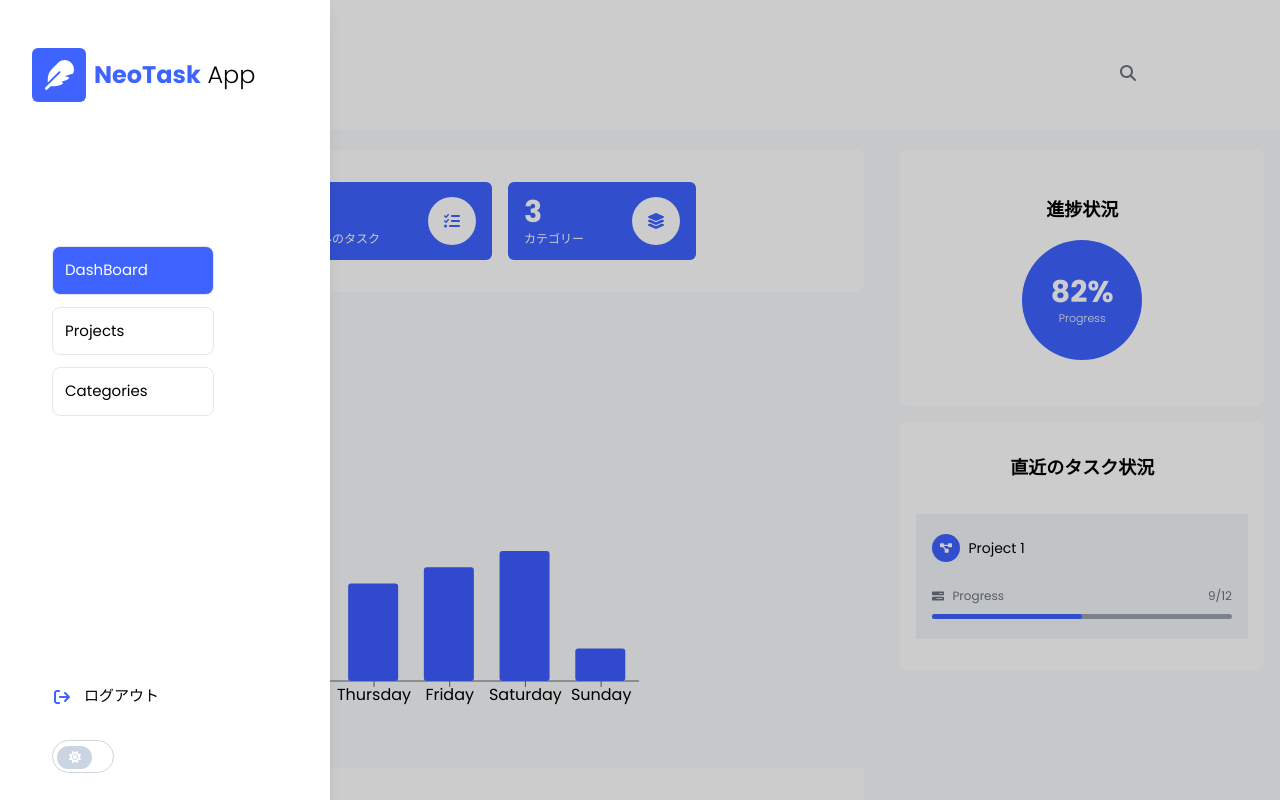
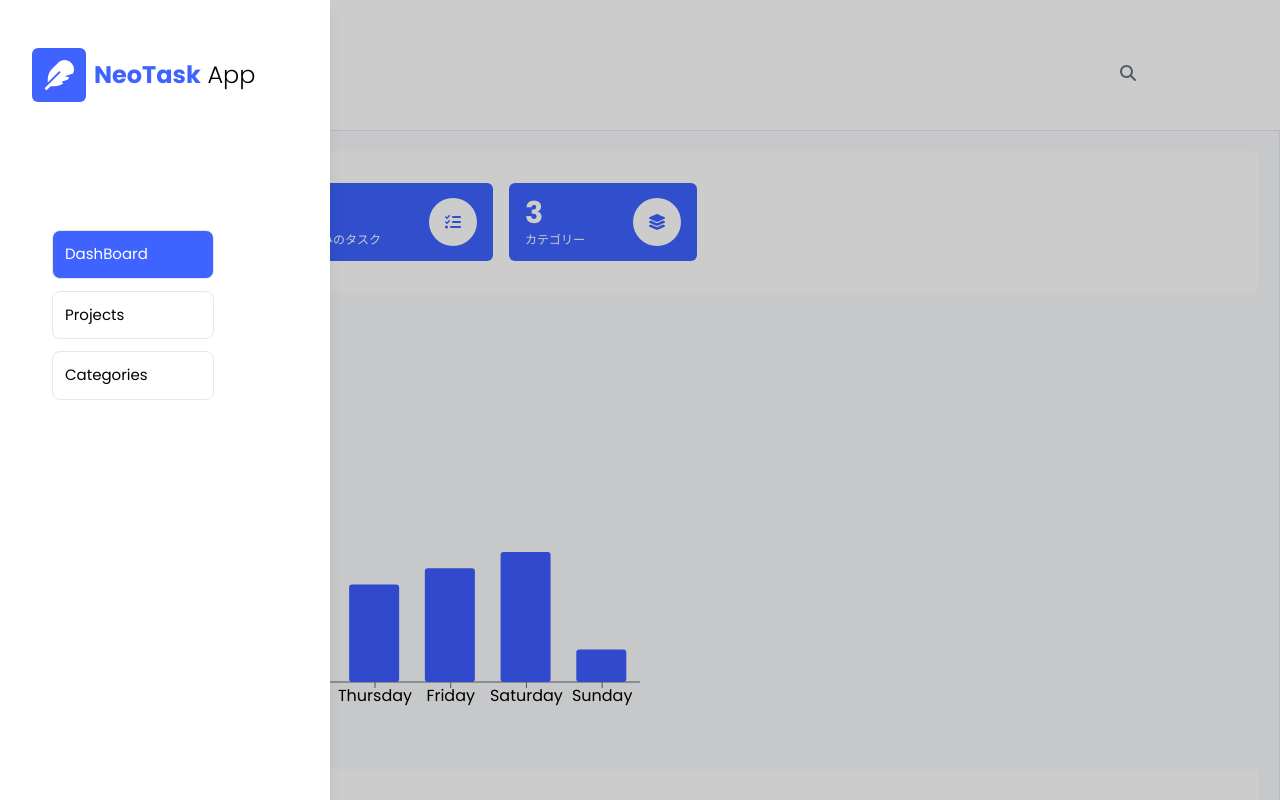
Before and after one commit to Kroro1208/neo-task-app, a Next.js app: page /dashboard in a window 1280 px wide. Both pictures are taken after a click on the icon 39 px from the left and 73 px from the top of the page. Shown: the top 800 px of the page. Built offline with nearby package versions, Linux system fonts and the light colour scheme.

Commit message:
各コンポーネントのレスポンシブ対応

```diff
--- a/src/app/components/SideBar.tsx
+++ b/src/app/components/SideBar.tsx
@@ -61,7 +61,7 @@ const SideBar = () => {
     className={`${openSideBar ? "flex absolute w-[280px] h-full" : "flex"}
       ${isMobileView ? (!openSideBar ? "hidden" : "flex") : ""}
       ${isDark ? "bg-blackColor" : "bg-white"}
-      flex flex-col gap-36 poppins z-10 shadow-lg w-[330px] p-8 pt-12`}>
+      flex flex-col gap-32 poppins z-10 shadow-lg w-[330px] h-full p-8 pt-12`}>
       {/* logo */}
       <div className="flex gap-2 items-center">
         <FontAwesomeIcon
--- a/src/app/components/dashboard/Main/MainArea.tsx
+++ b/src/app/components/dashboard/Main/MainArea.tsx
@@ -6,10 +6,11 @@ import ChartBarProgress from './ChartBarProgress';
 import RecentTasks from './RecentTasks';
 
 const MainArea = () => {
-  const {isDark ,setIsDark} = useGlobalContextProvider();
+  const {isDark, mobileView} = useGlobalContextProvider();
+  const {isMobileView} = mobileView;
   return (
-    <div className={`${isDark ? "bg-transparent" : "bg-slate-50"} flex h-screen`}>
-      <div className='w-9/12'>
+    <div className={`${isDark ? "bg-transparent" : "bg-slate-50"} flex gap-3 ${isMobileView ? "flex-col" : "flex-row"}`}>
+      <div className={`${isMobileView ? "" : "w-8/12"} border`}>
         <Statistics />
         <ChartBarProgress />
         <RecentTasks />
--- a/src/app/components/dashboard/Main/RightSideBar.tsx
+++ b/src/app/components/dashboard/Main/RightSideBar.tsx
@@ -2,9 +2,10 @@ import { useGlobalContextProvider } from "@/app/ContextAPI";
 import LatestProjets from "./LatestProjets";
 
 const RightSideBar = () => {
-    const { isDark, setIsDark } = useGlobalContextProvider();
+    const { isDark, mobileView } = useGlobalContextProvider();
+    const { isMobileView } = mobileView;
   return (
-    <div className="w-4/12 flex flex-col p-4 gap-4">
+    <div className={`${ isMobileView ? "" : "w-4/12" } flex flex-col p-4 gap-4`}>
       <OverAllProgress isDark={isDark}/>
       <LatestProjets />
     </div>
```
